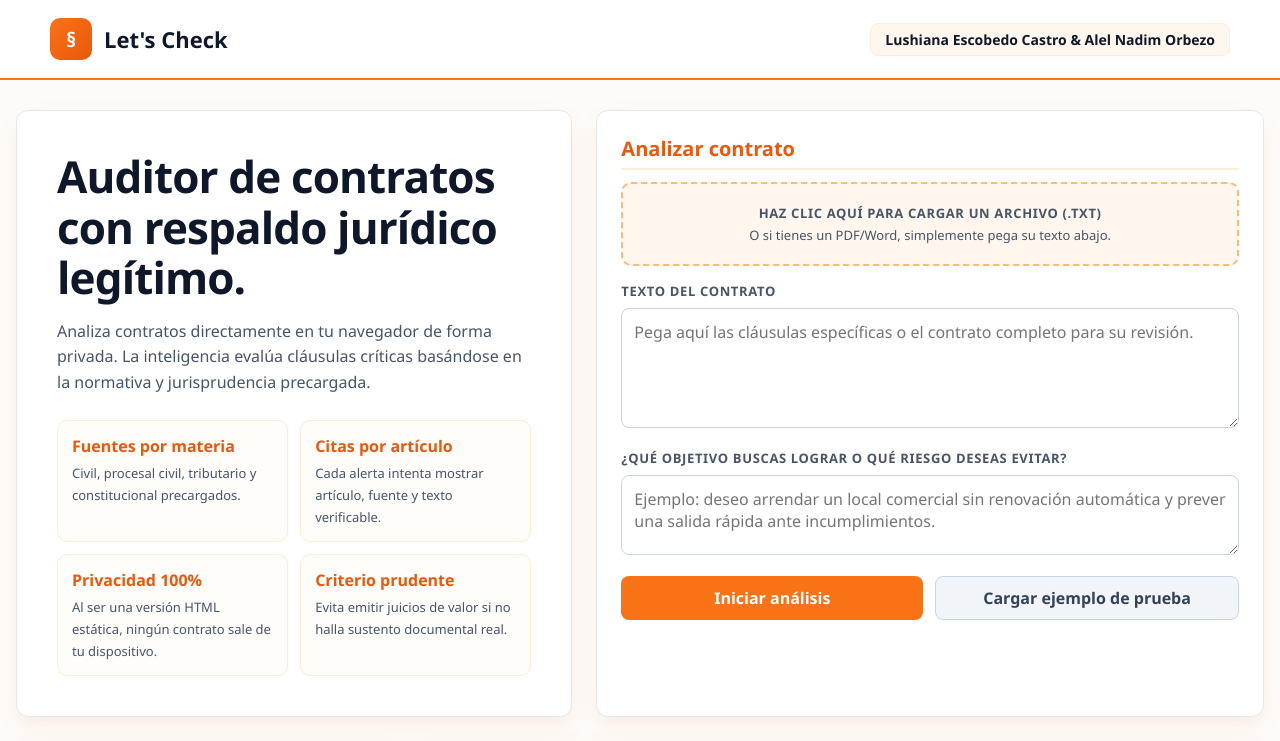
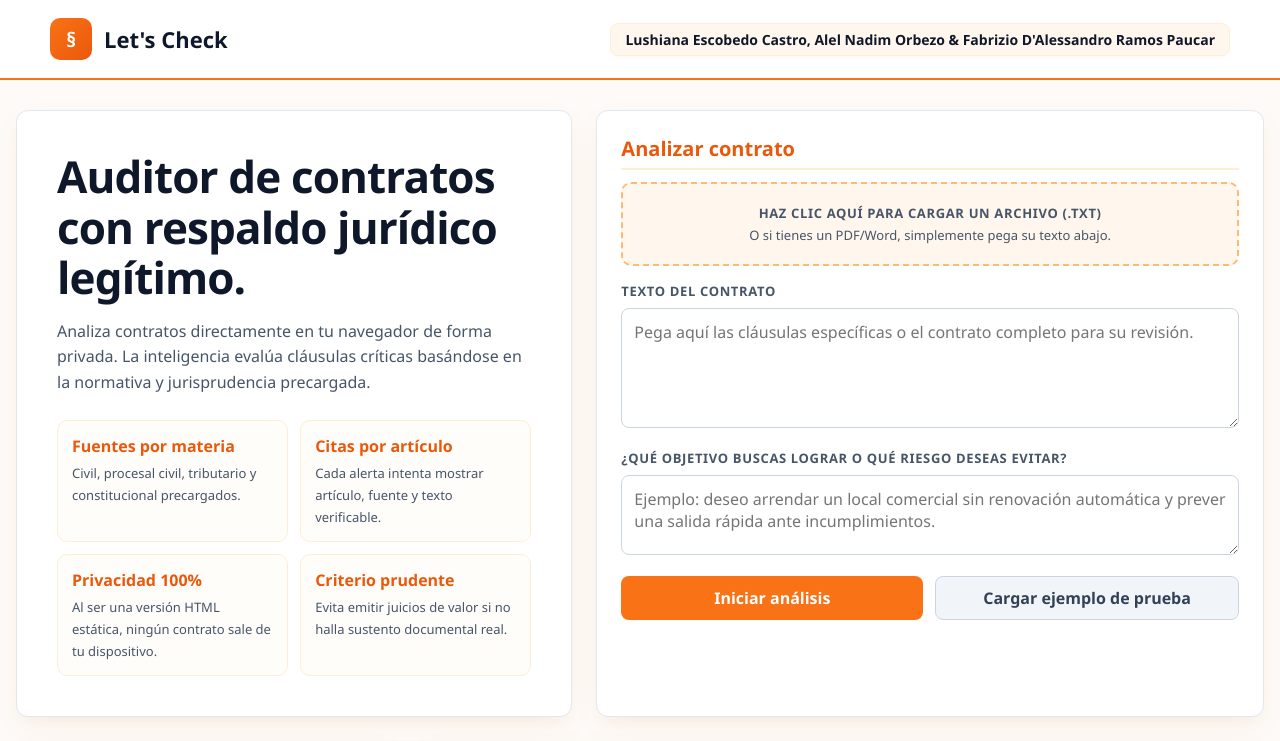
Before and after one commit to fabriziodramosp-13-45/lex-check, a plain HTML site: page index.html in a window 1280 px wide. Shown: the top 741 px of the page. Drawn offline with Linux system fonts and the light colour scheme.

Commit message:
index.html

```diff
--- a/index.html
+++ b/index.html
@@ -121,7 +121,7 @@
   <header>
     <div class="brand"><div class="mark">§</div> Let's Check</div>
     <div class="status-container">
-      <div class="authors">Lushiana Escobedo Castro & Alel Nadim Orbezo</div>
+      <div class="authors">Lushiana Escobedo Castro, Alel Nadim Orbezo & Fabrizio D'Alessandro Ramos Paucar</div>
     </div>
   </header>
   <main>
```
